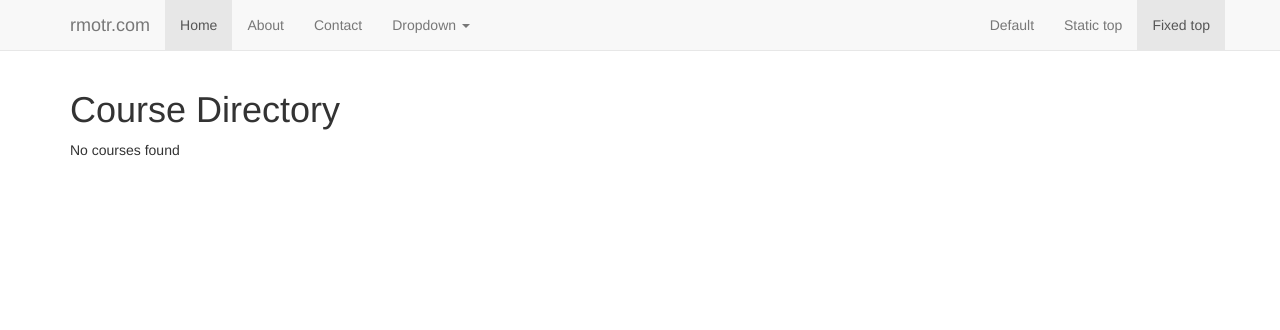
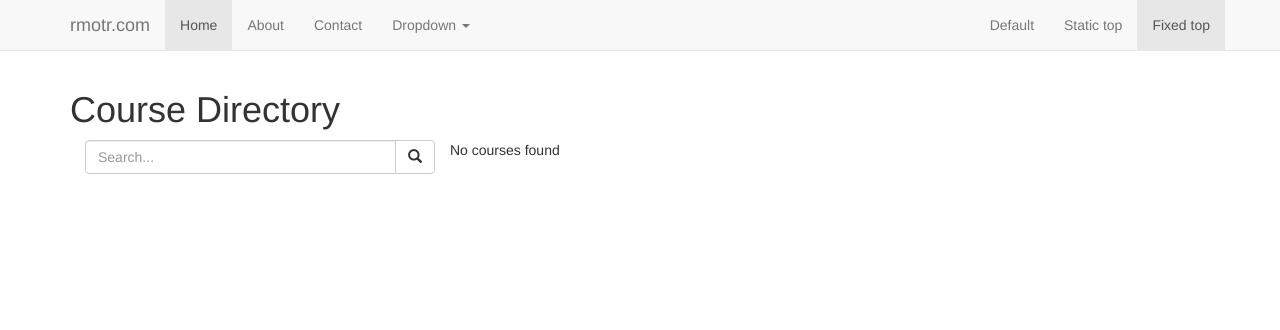
Before and after one commit to mcne65/rmotr-sis, a Django app: page /courses/ in a window 1280 px wide. Shown: the top 330 px of the page. Run offline with Django 3.2, Linux system fonts and the light colour scheme; data that the repository does not hold is empty; some libraries are stand-ins or nearby versions.

Commit message:
Changed course_index view to generic listView, added search function

```diff
--- a/rmotr_sis/lectures/urls.py
+++ b/rmotr_sis/lectures/urls.py
@@ -4,9 +4,12 @@ from lectures import views
 
 urlpatterns = patterns('lectures.views',
     #/courses/
-    url(r'^$', views.course_index, name="course_index"),
+    url(r'^$', views.CourseListView.as_view(), name="course_index"),
     #/courses/<course_id>/
     url(r'^(?P<course_id>[0-9]+)$', views.class_index, name="class_index"),
     #/courses/<course_id>/<class_id>
     url(r'^(?P<course_id>[0-9]+)/(?P<class_id>[0-9]+)/$', views.class_detail, name="class_detail"),
 )
+
+
+#url(r'^$', views.course_index, name="course_index")
--- a/rmotr_sis/lectures/views.py
+++ b/rmotr_sis/lectures/views.py
@@ -1,16 +1,25 @@
 from django.shortcuts import render, get_object_or_404
 from .models import Lecture, Course
 from django.http import Http404
+from django.views.generic import ListView
+from django.db.models import Q
 
 
+class CourseListView(ListView):
+    model = Course
+    template_name = 'lectures/course_index.html'
+    paginate_by = 20
 
-def course_index(request):
-    try:
-        course_list = Course.objects.order_by("pk")
-    except Course.DoesNotExist:
-        course_list = None
-    context = {'course_list':course_list}
-    return render(request, 'lectures/course_index.html', context)
+    def get_queryset(self):
+        query = self.request.GET.get('q')
+        if query:
+            return Course.objects.filter(
+                Q(name__icontains=query) |
+                Q(code__icontains=query)
+            )
+        else:
+            return Course.objects.order_by("pk")
+
 
 def class_index(request, course_id):
     try:
@@ -26,3 +35,13 @@ def class_index(request, course_id):
 def class_detail(request, course_id, class_id):
     lecture = get_object_or_404(Lecture, pk=class_id)
     return render(request, 'lectures/class_detail.html', {'lecture':lecture})
+
+"""
+def course_index(request):
+    try:
+        course_list = Course.objects.order_by("pk")
+    except Course.DoesNotExist:
+        course_list = None
+    context = {'course_list':course_list}
+    return render(request, 'lectures/course_index.html', context)
+"""
--- a/rmotr_sis/templates/lectures/course_index.html
+++ b/rmotr_sis/templates/lectures/course_index.html
@@ -2,6 +2,19 @@
 
 {% block main_container %}
 <h1> Course Directory </h1>
+
+<div class="col-sm-4">
+    <form method="GET">
+        <div class="input-group">
+            <input name="q" type="text" class="form-control" placeholder="Search..." name="srch-term" id="srch-term">
+                <div class="input-group-btn">
+                    <button class="btn btn-default" type="submit"><i class="glyphicon glyphicon-search"></i></button>
+                </div>
+        </div>
+    </form>
+</div>
+
+<div class="row">
     {% if course_list %}
         <ul>
             {% for course in course_list %}
@@ -11,5 +24,5 @@
     {% else %}
         <p>No courses found</p>
     {% endif %}
-
+</div> <!-- end of row -->
 {% endblock %}
```
Lines whose indentation alone changed are shown as unchanged.
